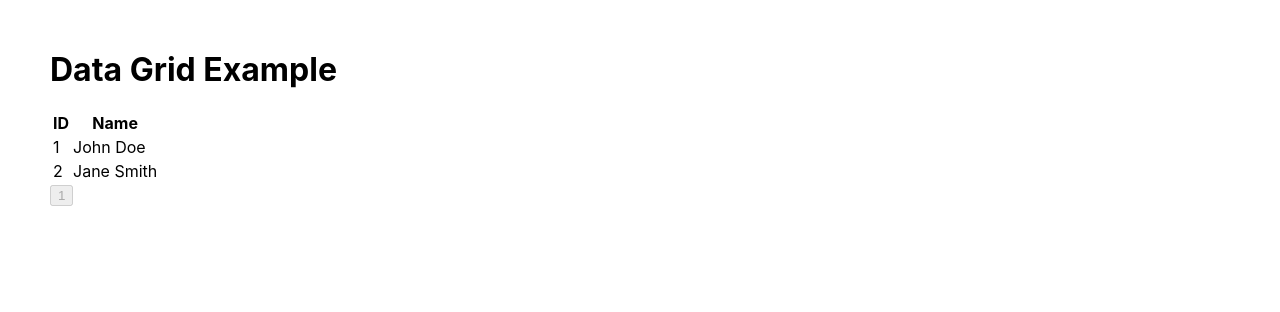
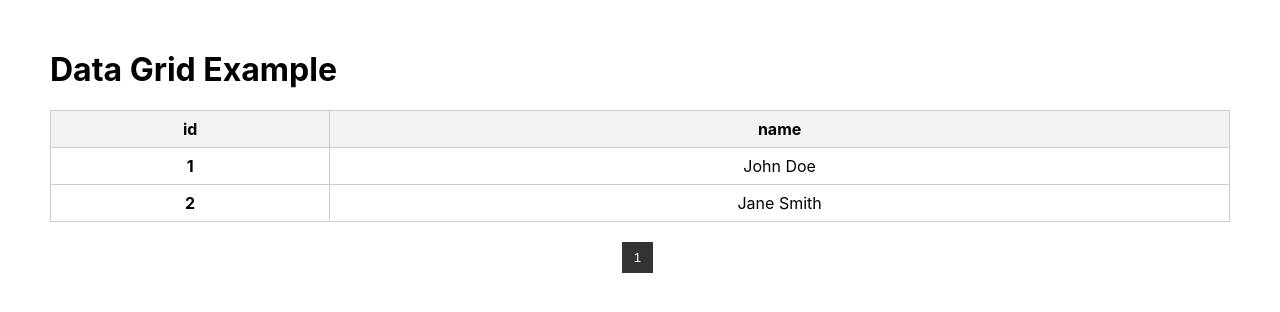
Before and after one commit to GetBlackBoxSolutions/fun-with-datagrid, a React (Create React App) app: page / in a window 1280 px wide. Shown: the top 312 px of the page. Built offline with nearby package versions, Linux system fonts and the light colour scheme.

Commit message:
Added styles to datagrid

```diff
--- a/src/components/DataGrid/DataGrid.css
+++ b/src/components/DataGrid/DataGrid.css
@@ -0,0 +1,51 @@
+.data-grid-table {
+  width: 100%;
+  border-collapse: collapse;
+  margin-bottom: 20px;
+}
+
+.data-grid-table th,
+.data-grid-table td {
+  padding: 8px;
+  border: 1px solid #ccc;
+}
+
+.data-grid-table th {
+  background-color: #f2f2f2;
+}
+
+.data-grid-table td {
+  text-align: center;
+}
+
+.data-grid-table td:first-child {
+  font-weight: bold;
+}
+
+.data-grid-table tr:hover {
+  background-color: #f9f9f9;
+}
+
+.pagination {
+  display: flex;
+  justify-content: center;
+  margin-top: 20px;
+}
+
+.pagination button {
+  padding: 8px 12px;
+  border: none;
+  background-color: #e0e0e0;
+  color: #333;
+  margin-right: 5px;
+  cursor: pointer;
+}
+
+.pagination button:hover {
+  background-color: #ccc;
+}
+
+.pagination button.active {
+  background-color: #333;
+  color: #fff;
+}
--- a/src/components/DataGrid/DataGrid.jsx
+++ b/src/components/DataGrid/DataGrid.jsx
@@ -1,4 +1,5 @@
 import React, { useState } from "react";
+import "./DataGrid.css";
 
 const DataGrid = ({ data, pageSize }) => {
   const [currentPage, setCurrentPage] = useState(1);
@@ -8,42 +9,40 @@ const DataGrid = ({ data, pageSize }) => {
   const endIndex = startIndex + pageSize;
   const currentData = data.slice(startIndex, endIndex);
 
+  const headers = Object.keys(data[0] || {});
+
   const handlePageChange = (pageNumber) => {
     setCurrentPage(pageNumber);
   };
 
   return (
     <div>
-      <table>
-        {/* Render your table headers here */}
+      <table className="data-grid-table">
         <thead>
           <tr>
-            <th>ID</th>
-            <th>Name</th>
-            {/* Add more columns as needed */}
+            {headers.map((header) => (
+              <th key={header}>{header}</th>
+            ))}
           </tr>
         </thead>
         <tbody>
-          {/* Render table rows with data */}
-          {currentData.map((item) => (
-            <tr key={item.id}>
-              <td>{item.id}</td>
-              <td>{item.name}</td>
-              {/* Render additional columns */}
+          {currentData.map((item, index) => (
+            <tr key={index}>
+              {headers.map((header) => (
+                <td key={header}>{item[header]}</td>
+              ))}
             </tr>
           ))}
         </tbody>
       </table>
 
-      {/* Pagination */}
-      <div>
-        {/* Render pagination controls */}
+      <div className="pagination">
         {Array.from({ length: totalPages }, (_, index) => index + 1).map(
           (pageNumber) => (
             <button
               key={pageNumber}
               onClick={() => handlePageChange(pageNumber)}
-              disabled={pageNumber === currentPage}
+              className={pageNumber === currentPage ? "active" : ""}
             >
               {pageNumber}
             </button>
```
